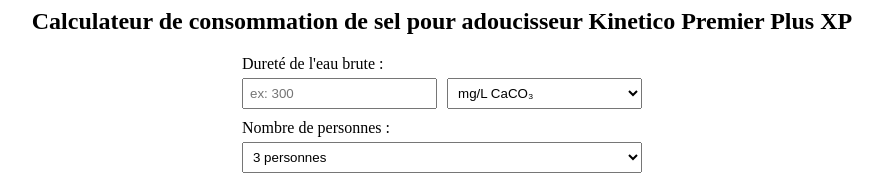
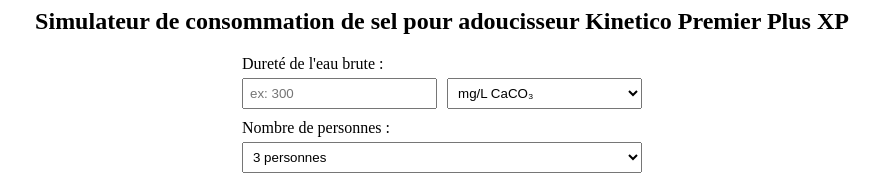
Before and after one commit to MaxSolinas/Salt-Calculator-Premier-Plus, a plain HTML site: page index.html in a window 1280 px wide. Shown: the top 175 px of the page, without its empty margins (198-1081 px from the left). Drawn offline with Linux system fonts and the light colour scheme.

Commit message:
Update index.html

```diff
--- a/index.html
+++ b/index.html
@@ -1,4 +1,4 @@
-<h2 style="text-align: center;">Calculateur de consommation de sel pour adoucisseur Kinetico Premier Plus XP</h2>
+<h2 style="text-align: center;">Simulateur de consommation de sel pour adoucisseur Kinetico Premier Plus XP</h2>
 
 <div style="max-width: 400px; margin: 0 auto;">
   <div style="display: flex; flex-direction: column; gap: 10px;">
```
